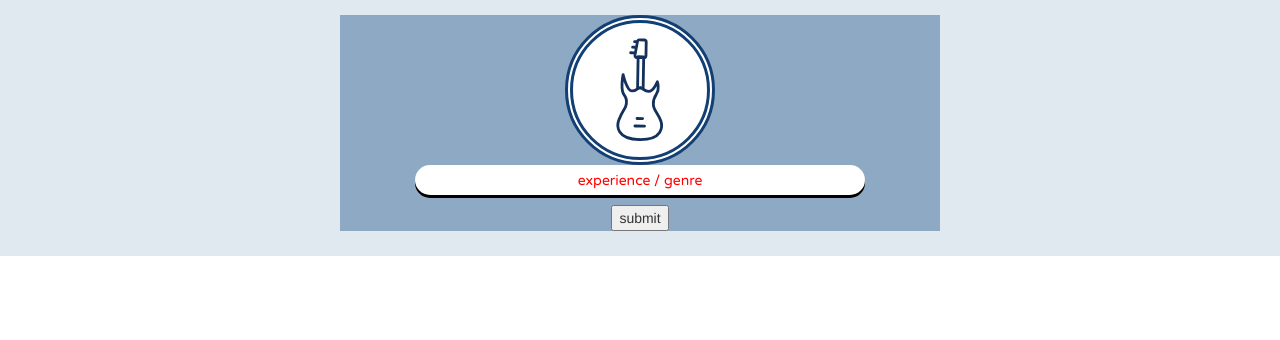
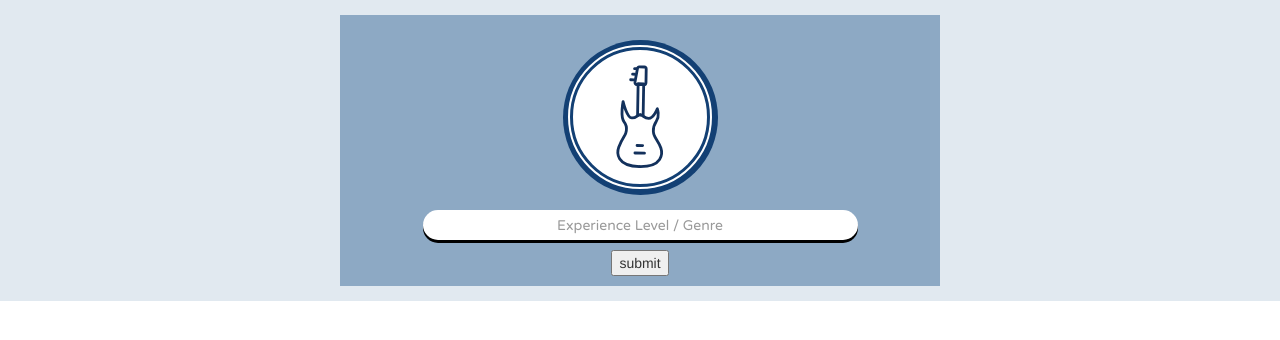
Before and after one commit to irohdesign/iroh-3, a plain HTML site: page string-content.html in a window 1280 px wide. Drawn offline with nearby package versions, Linux system fonts and the light colour scheme; a web font is replaced by a local one.

Commit message:
prepping the form with HTML and CSS

```diff
--- a/string-content.html
+++ b/string-content.html
@@ -39,18 +39,16 @@
 
 		<form id="exp-form">
 			<p>
-			<input type="text" name="experience" placeholder="experience / genre">
+				<input type="text" name="stringTheory" placeholder="Experience Level / Genre">
 			</p>
 
 			<input type="submit" value="submit">
 		</form>
 
-	  <p id="result">
 
-
-	  </p>
 	 </div><!-- string-app end -->
 
+	<div id="result">
 		<div class="string-content" id="beginner">
 
 		<h2>For Beginners</h2>
@@ -240,6 +238,8 @@
 				</div>
 			</div><!-- end of row -->
 		</div><!-- end of beginner -->
+	</div><!-- result end -->
+
 
 </div><!-- end of background -->
 
--- a/string.css
+++ b/string.css
@@ -39,6 +39,7 @@ h2 {
 	background: #8DA9C4;
 	margin: auto;
 	text-align: center;
+	padding: 10px;
 }
 
 input[type="text"] {
@@ -52,11 +53,23 @@ input[type="text"] {
 
 ::placeholder {
 	text-align: center;
-	color: red;
+	color: #999;
 	font-family: 'varela round';
 }
 
+#back-circle {
+	margin-top: 15px;
+	margin-bottom: 15px;
+	background: #134074;
+	display: inline-block;
+	width: 155px;
+	height: 155px;
+	border-radius: 100%;
+}
+
 #guitar-circle {
+	position: relative;
+	top: 2px;
 	background: white;
 	display: inline-block;
 	height: 150px;
```
Lines whose indentation alone changed are shown as unchanged.
